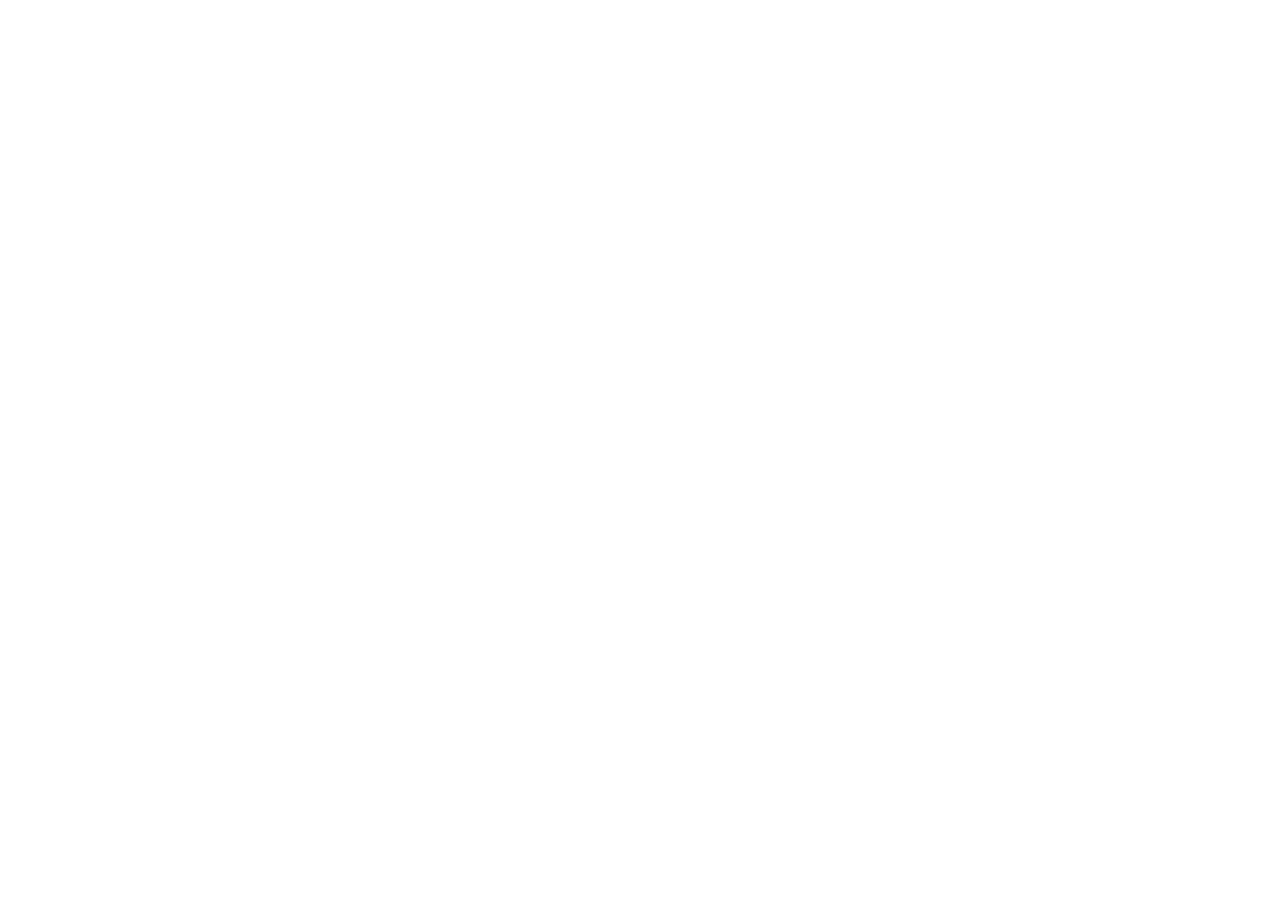
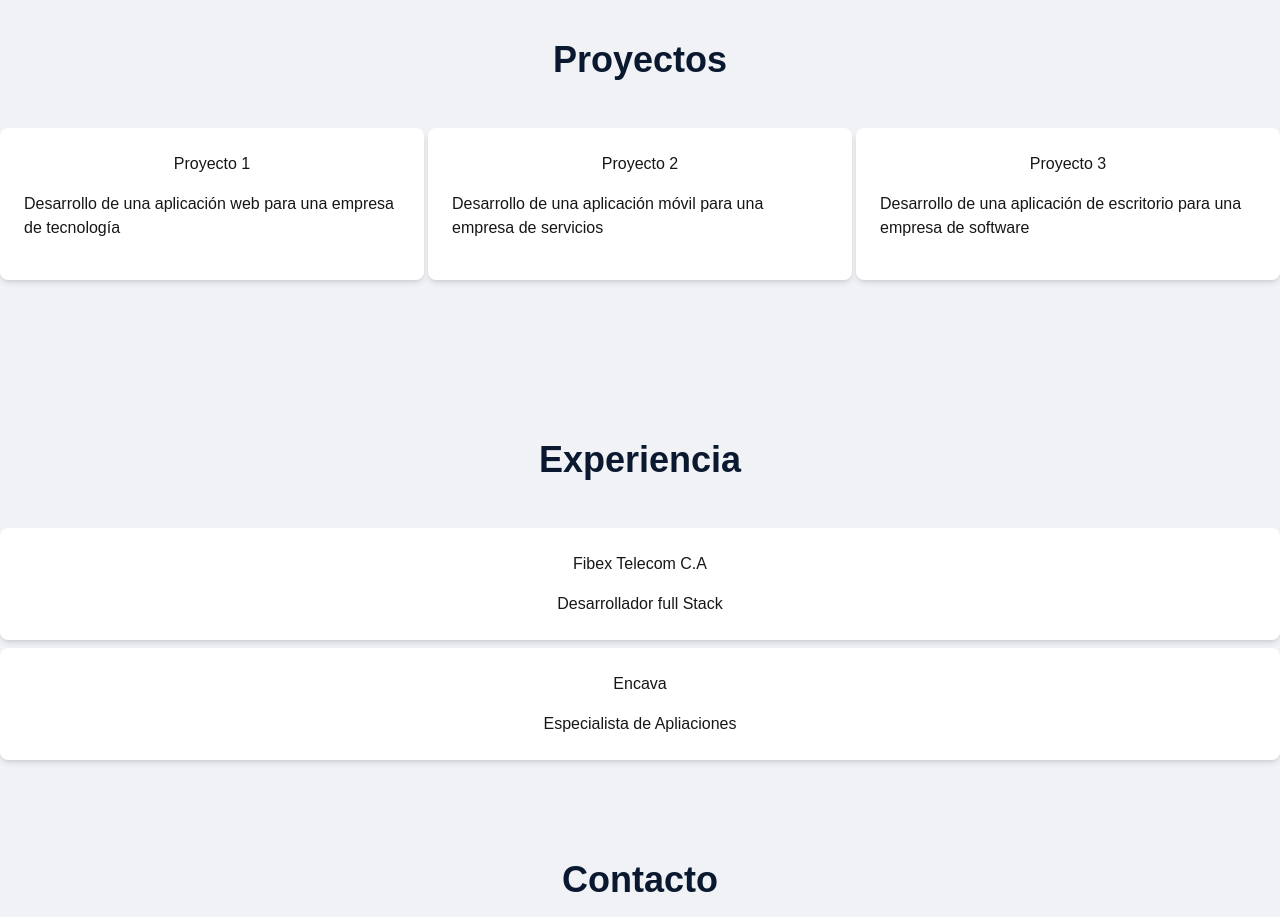
Before and after one commit to rafaeligs4/portfolio, a Next.js app: page / in a window 1280 px wide. Shown: the part 1880-2797 px from the top of the page. Before the commit the page ends 1840 px from the top, so only its background shows below. Built offline with nearby package versions, Linux system fonts and the light colour scheme.

Commit message:
feat:, Agregadas las secciones faltantes dentro del portafolio.

```diff
--- /dev/null
+++ b/src/app/components/contact.tsx
@@ -0,0 +1,35 @@
+
+export const ContactComponent = ()=>{
+    return <>
+        <div className="py-5  bg-[#F0F2F5] dark:bg-[#0A192F]">
+        <p className="text-3xl sm:text-4xl font-bold text-center text-[#0A192F] dark:text-[#E6F1FF] mb-12">Contacto</p>
+        <div className="flex justify-around items-center flex-col sm:flex-row gap-10">
+            {/* Sección de contacto */}
+            <div>
+                <p className="text-center text-lg text-[#0A192F] dark:text-[#E6F1FF] mb-2">Correo Electrónico:</p>
+                <a href="mailto:rafaeligs460@gmail.com" className="text-lg text-[#0A192F] dark:text-[#E6F1FF]">rafaeligs460@gmail.com</a>
+            </div>
+            {/* Seccion de navegacion */}
+            <div className="flex flex-col">
+                <a href="#about" className="text-lg text-[#0A192F] dark:text-[#E6F1FF]">Sobre mí</a>
+                <a href="#skills" className="text-lg text-[#0A192F] dark:text-[#E6F1FF]">Habilidades</a>
+                <a href="#projects" className="text-lg text-[#0A192F] dark:text-[#E6F1FF]">Proyectos</a>
+                <a href="#experience" className="text-lg text-[#0A192F] dark:text-[#E6F1FF]">Experiencia</a>
+                <a href="#contact" className="text-lg text-[#0A192F] dark:text-[#E6F1FF]">Contacto</a>
+            </div>
+            {/* Sección de redes sociales */}
+            <div className="flex flex-col">
+                <p className="text-center text-lg text-[#0A192F] dark:text-[#E6F1FF] mb-2">Redes Sociales:</p>
+                <a href="https://www.linkedin.com/in/rafael-gonzales/" className="text-lg text-[#0A192F] dark:text-[#E6F1FF]">LinkedIn</a>
+                <a href="https://github.com/rafagmz" className="text-lg text-[#0A192F] dark:text-[#E6F1FF]">GitHub</a>
+            </div>
+        </div>
+        <div className="p-1">
+            {/* Seccion de copyright */}
+            <p className="text-center text-[#0A192F] dark:text-[#E6F1FF] text-sm leading-relaxed">
+                © 2023 Rafael Gonzalez. Todos los derechos reservados.
+            </p>
+        </div>
+        </div>
+    </>
+}
--- /dev/null
+++ b/src/app/components/experience.tsx
@@ -0,0 +1,33 @@
+import { ExperienceContainer } from "./experienceContainer";
+
+interface ExperienceData  {
+    dateWork: string[];
+    nameEnterprise: string;
+    descriptionJob: string;
+
+}
+interface ExperienceSection {
+    titleSection: string;
+    experience: ExperienceData[];
+}
+
+
+export const ExperienceComponent = ({ titleSection, experience}: ExperienceSection)=>{
+
+        const experienceRef = experience.map((exp,i)=><ExperienceContainer
+        dateWork={exp.dateWork}
+        descriptionJob={exp.descriptionJob}
+        key={i}
+        nameEnterprise={exp.nameEnterprise}
+        />)
+
+        return <>
+        <div className="py-20 bg-[#F0F2F5] dark:bg-[#0A192F]">
+        <p className="text-3xl sm:text-4xl font-bold text-center text-[#0A192F] dark:text-[#E6F1FF] mb-12">{titleSection}</p>
+        <div className="flex flex-col gap-2">
+        {experienceRef}
+        </div>
+        </div>
+
+        </>
+}
--- /dev/null
+++ b/src/app/components/experienceContainer.tsx
@@ -0,0 +1,17 @@
+
+export const ExperienceContainer = (
+info:{
+    dateWork: string[],
+    nameEnterprise: string,
+    descriptionJob: string
+})=>{
+    return <>
+    <div className="group relative flex flex-col items-center justify-center gap-4 p-6 bg-white dark:bg-[#112240] rounded-lg shadow-md hover:shadow-xl transform hover:-translate-y-2 transition-all duration-300">
+    <p>{info.nameEnterprise}</p>
+    <div>
+        <span>{info.descriptionJob}</span>
+    </div>
+    </div>
+
+    </>
+}
--- a/src/app/components/header.tsx
+++ b/src/app/components/header.tsx
@@ -5,7 +5,7 @@
 export const HeaderComponent = () => {
   // Estado para controlar si el menú móvil está abierto o cerrado
   const [isMenuOpen, setIsMenuOpen] = useState(false);
-
+  const nombre = "RafaelGonzalez";
   const navLinks = [
     { href: "#about", label: "Sobre mí" },
     { href: "#projects", label: "Proyectos" },
@@ -18,7 +18,7 @@
 
         {/* Logo o Nombre */}
         <div className="text-2xl font-bold text-[#64FFDA] tracking-wider">
-          <a href="#">{"<TuNombre />"}</a>
+          <a href="#">{`<${nombre} />`}</a>
         </div>
 
         {/* Navegación para Escritorio */}
--- /dev/null
+++ b/src/app/components/projectCard.tsx
@@ -0,0 +1,21 @@
+interface Project{
+    nameProject: string;
+    descriptionProject: string;
+    img: string;
+    url: string;
+}
+
+
+export const ProjectCard = (project: Project)=>{
+
+    return <>
+    <div className="group relative flex flex-col items-center justify-center gap-4 p-6 bg-white dark:bg-[#112240] rounded-lg shadow-md hover:shadow-xl transform hover:-translate-y-2 transition-all duration-300">
+        <div className="card-header">{project.nameProject}</div>
+        <div className="card-body"> {project.descriptionProject}
+
+
+        </div>
+        <div className="card-footer"></div>
+    </div>
+    </>
+}
--- /dev/null
+++ b/src/app/components/projects.tsx
@@ -0,0 +1,34 @@
+import { ProjectCard } from "./projectCard";
+
+interface Project{
+    nameProject: string;
+    descriptionProject: string;
+    img: string;
+    url: string;
+}
+interface ProjectComponentInterface{
+    projects: Project[];
+    nameTitle: string;
+}
+
+export const ProjectsComponent = ({projects, nameTitle}: ProjectComponentInterface) => {
+
+
+    const refProjects = projects.map(project => <ProjectCard
+        nameProject={project.nameProject}
+        descriptionProject={project.descriptionProject}
+        img={project.img}
+        url={project.url}
+        key={project.nameProject}
+    ></ProjectCard>);
+
+    return <>
+    <div className="py-20 bg-[#F0F2F5] dark:bg-[#0A192F]">
+    <p className="text-3xl sm:text-4xl font-bold text-center text-[#0A192F] dark:text-[#E6F1FF] mb-12">{nameTitle}</p>
+    <div className="grid sm:grid-cols-2  md:grid-cols-3 gap-1">
+    {refProjects}
+    </div>
+    </div>
+
+    </>
+}
--- a/src/app/layout.tsx
+++ b/src/app/layout.tsx
@@ -24,6 +24,7 @@
 }>) {
   return (
     <html lang="en">
+      {/* <a href="https://www.flaticon.com/free-icons/picture" title="picture icons">Picture icons created by Freepik - Flaticon</a> */}
       <body
         className={`${geistSans.variable} ${geistMono.variable} antialiased`}
       >
--- a/src/app/page.tsx
+++ b/src/app/page.tsx
@@ -2,6 +2,54 @@
 import { HeaderComponent } from "./components/header";
 import { AboutMeSection } from "./components/aboutMeSection";
 import { SkillsSection } from './components/abilities';
+import { ProjectsComponent } from "./components/projects";
+import { ExperienceComponent } from './components/experience';
+import { ContactComponent } from "./components/contact";
+
+const projects: {
+  nameProject: string;
+  descriptionProject: string;
+  img: string;
+  url: string;
+}[] = [
+  {
+    nameProject: "Proyecto 1",
+    descriptionProject: "Desarrollo de una aplicación web para una empresa de tecnología",
+    img: "/img/project1.png",
+    url: "https://github.com/rafagmz/proyecto1"
+  },
+  {
+    nameProject: "Proyecto 2",
+    descriptionProject: "Desarrollo de una aplicación móvil para una empresa de servicios",
+    img: "/img/project2.png",
+    url: "https://github.com/rafagmz/proyecto2"
+  },
+  {
+    nameProject: "Proyecto 3",
+    descriptionProject: "Desarrollo de una aplicación de escritorio para una empresa de software",
+    img: "/img/project3.png",
+    url: "https://github.com/rafagmz/proyecto3"
+  }
+];
+const experience:  {
+    dateWork: string[];
+    nameEnterprise: string;
+    descriptionJob: string;
+
+}[]  = [
+  {
+    dateWork: ['2023-09-06','2025-08-11'],
+    descriptionJob: 'Desarrollador full Stack',
+    nameEnterprise: 'Fibex Telecom C.A'
+  },
+    {
+    dateWork: ['2023-09-06','2025-08-11'],
+    descriptionJob: 'Especialista de Apliaciones',
+    nameEnterprise: 'Encava'
+  }
+
+];
+
 
 export default function Home() {
   return (
@@ -16,7 +64,12 @@
 
 
   <SkillsSection></SkillsSection>
-    </>
 
+
+  <ProjectsComponent projects={projects} nameTitle="Proyectos"></ProjectsComponent>
+
+  <ExperienceComponent experience={experience} titleSection="Experiencia" ></ExperienceComponent>
+  <ContactComponent></ContactComponent>
+  </>
   );
 }
```
